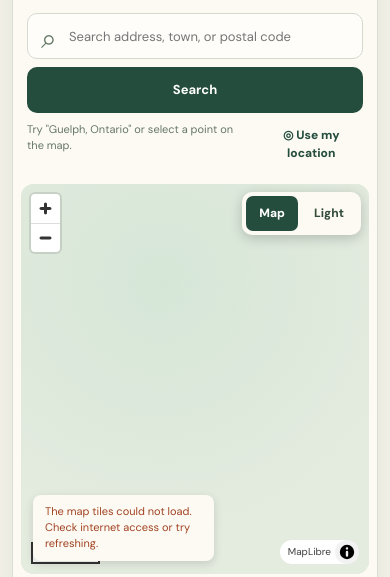
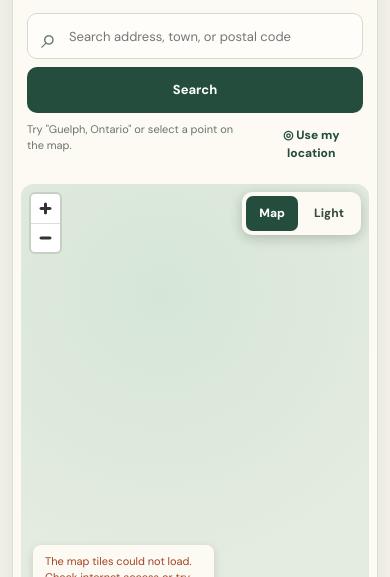
Before and after one commit to Nav2607/NASA_Space_Hackathon, a plain HTML site: page frontend/integrated-demo/index.html in a window 390 px wide. Shown: the part 706-1283 px from the top of the page. Drawn offline with nearby package versions, Linux system fonts and the light colour scheme; no server answers.

Commit message:
Fix layout issue: adjust map and form column heights for better visibility and scrolling behavior

```diff
--- a/frontend/integrated-demo/styles.css
+++ b/frontend/integrated-demo/styles.css
@@ -130,3 +130,10 @@
 .ts-details summary{cursor:pointer;font-weight:700;color:var(--forest)}
 .ts-details ul{padding-left:18px;line-height:1.55}
 .ts-no-alts{grid-column:1/-1;background:#f3ebd7;border-radius:12px;padding:16px;font-size:13px;color:#5b5943}
+
+/* Layout fix: the form column is much taller than the map column, which left a big empty block
+   under the map. Keep the map card in view while the form scrolls and let the map use the height. */
+.workspace{align-items:start}
+.map-panel{position:sticky;top:16px;align-self:start}
+.map-frame{height:clamp(440px,calc(100vh - 300px),760px)}
+@media(max-width:800px){.map-panel{position:static}.map-frame{height:440px}}
```
